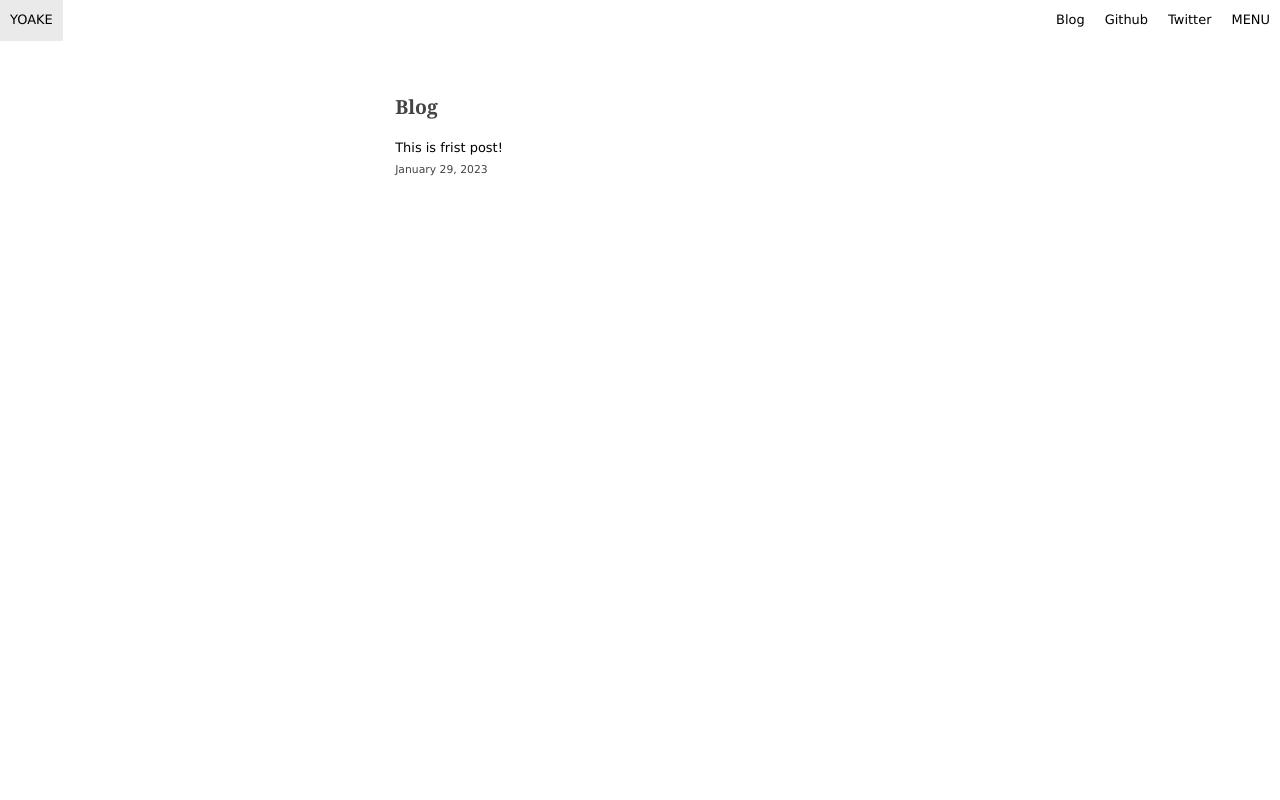
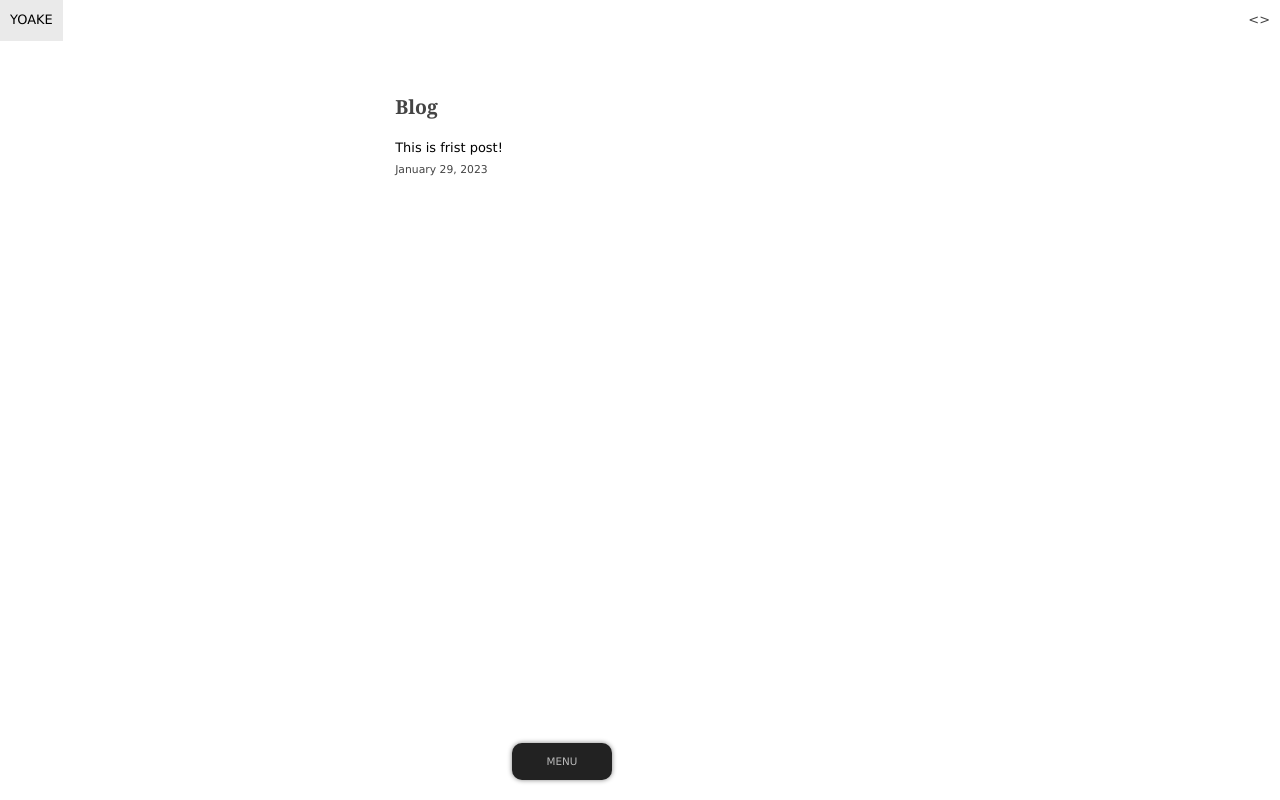
Before and after one commit to sanflog/yoakeNext, a Next.js app: page /blog/blog in a window 1280 px wide. Built offline with nearby package versions, Linux system fonts and the light colour scheme.

Commit message:
add_bottom_menu

```diff
--- /dev/null
+++ b/components/bottom_float_menu.jsx
@@ -0,0 +1,17 @@
+import Link from 'next/link'
+import styles from './bottom_float_menu.module.css'
+
+export default function bottom_float_menu() {
+	return (
+		<div className={styles.bottomFloatMenu}>
+			<div className={styles.bottomFloatMenuContent}>
+				<Link href="/blog/blog">Blog</Link>
+				<Link href="https://twitter.com/SasakiYudai0">Twitter</Link>
+				<Link href="https://github.com/sanflog/">Github</Link>
+			</div>
+			<div>
+				MENU
+			</div>
+		</div>
+	);
+}
--- /dev/null
+++ b/components/bottom_float_menu.module.css
@@ -0,0 +1,40 @@
+.bottomFloatMenu {
+	background-color: #222;
+	color: #bbb;
+	width: 100px;
+	position: fixed;
+	bottom: 0;
+	left: 40%;
+	margin: 20px auto;
+	padding: 10px;
+	font-size: 0.8em;
+	text-align: center;
+	box-shadow: 0 0 5px gray;
+	border-radius: 10px;
+}
+
+.bottomFloatMenuContent {
+	display: none;
+}
+
+.bottomFloatMenu:hover {
+	left: 25%;
+	width: 300px;
+}
+
+.bottomFloatMenu:hover .bottomFloatMenuContent {
+	display: block;
+}
+
+.bottomFloatMenuContent a {
+	color: white;
+	text-align: center;
+	padding-bottom: 10px;
+	display: block;
+	text-decoration: none;
+}
+
+.bottomFloatMenuContent a:hover {
+	background-color: black;
+	border-radius: 10px;
+}
--- a/components/header_navigation_menu.jsx
+++ b/components/header_navigation_menu.jsx
@@ -11,24 +11,7 @@ export default function headerNavigationMenu() {
 					</Link>
 				</li>
 				<li className={` ${style.headerRightItem} ${style.headerItem} `}>
-					<Link href="/blog/blog">
-						MENU
-					</Link>
-				</li>
-				<li className={` ${style.headerRightItem} ${style.headerItem} `}>
-					<Link href="https://twitter.com/SasakiYudai0"	>
-						Twitter
-					</Link>
-				</li>
-				<li className={` ${style.headerRightItem} ${style.headerItem} `}>
-					<Link href="https://github.com/sanflog/">
-						Github
-					</Link>
-				</li>
-				<li className={` ${style.headerRightItem} ${style.headerItem} `}>
-					<Link	href="/blog/blog">
-						Blog
-					</Link>
+					&lt;&gt;
 				</li>
 			</ul>
 		</>
--- a/components/layout.jsx
+++ b/components/layout.jsx
@@ -5,27 +5,10 @@ import styles from './layout.module.css';
 import utilStyles from '../styles/utils.module.css';
 
 import HeaderNavigationMenu from './header_navigation_menu';
+import BottomFloatMenu from './bottom_float_menu';
 
 const name = 'Sasaki Yudai';
 export const siteTitle = "Yoake";
-
-export const backHome = () => {
-	if (home) {
-		pass
-	}else if (post){
-		return (
-			<div className={styles.BackToHome}>
-				<Link href="/blog/blog"></Link>
-			</div>
-		);
-	}else{
-		return (
-			<div className={styles.BackToHome}>
-				<Link href="/"></Link>
-			</div>
-		);
-	}
-}
 
 export default function Layout({ children, home }) {
 	return (
@@ -36,15 +19,15 @@ export default function Layout({ children, home }) {
 				<meta	property="og:image"	content="yoake"	/>
 				<meta name="og:title" content={siteTitle} />
 				<meta name="twitter:card" content="summary_large_image" />
-				<script src="https://ket.fontawesome.com/df1935126b.js" crossorigin="anonymous"></script>
 			</Head>
 
 			<HeaderNavigationMenu />
 
 			<div className={styles.container}>
 				<main>{children}</main>
-				{backHome}
 			</div>
+
+			<BottomFloatMenu />
 		</>
 	);
 }
--- a/pages/index.jsx
+++ b/pages/index.jsx
@@ -1,7 +1,11 @@
 import Head from 'next/head';
+
 import Layout, { siteTitle } from '../components/layout';
+import BottomFloatMenu from '../components/bottom_float_menu';
+
 import utilStyles from '/styles/utils.module.css';
 import styles from './index.module.css';
+
 import { getSortedPostsData } from '/lib/posts';
 
 export async function getStaticProps() {
@@ -19,6 +23,7 @@ export default function HomePage({ allPostsData }) {
 			<Head>
 				<title>{siteTitle}</title>
 			</Head>
+
 			<section className={`
 				${styles.indexPage}
 				${utilStyles.width36emAndMarginAuto}
@@ -34,6 +39,7 @@ export default function HomePage({ allPostsData }) {
 						<strong>Check my <a href="/blog/blog">Blog</a>.</strong>
 					</p>
 				</div>
+				<BottomFloatMenu />
 			</section>
 		</>
 	);
```
